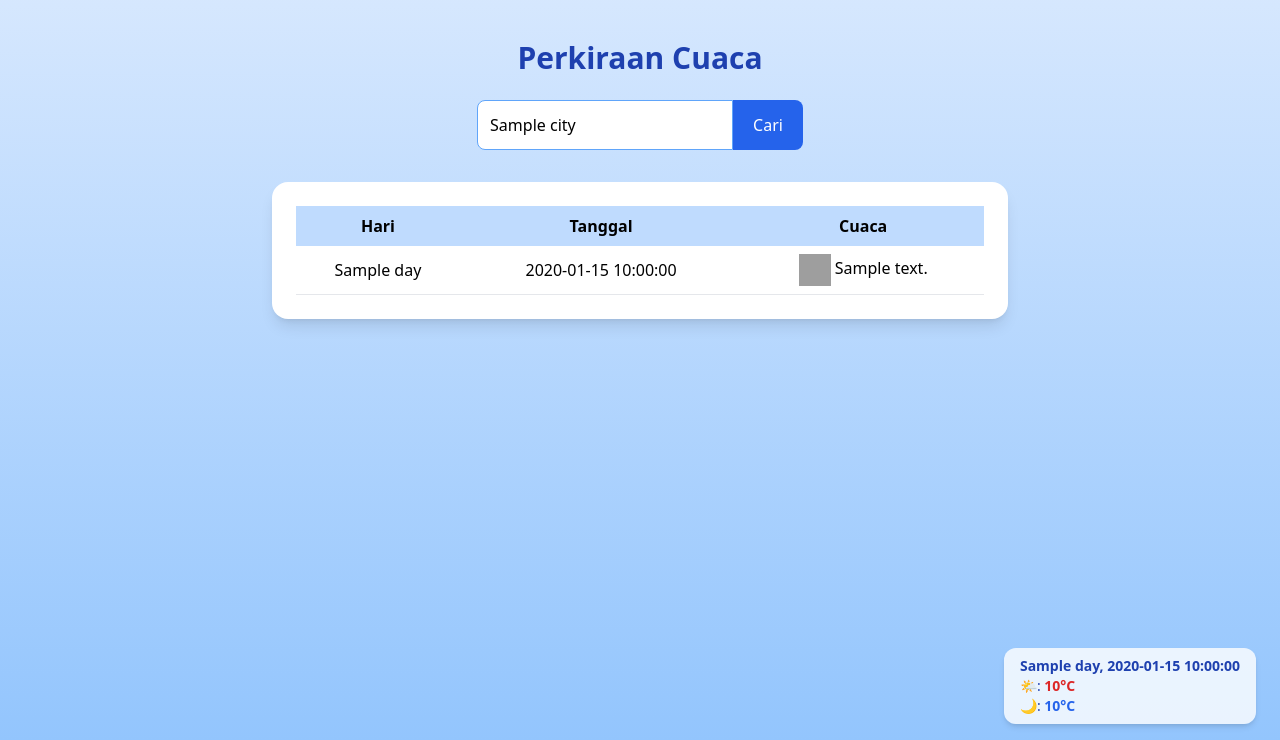
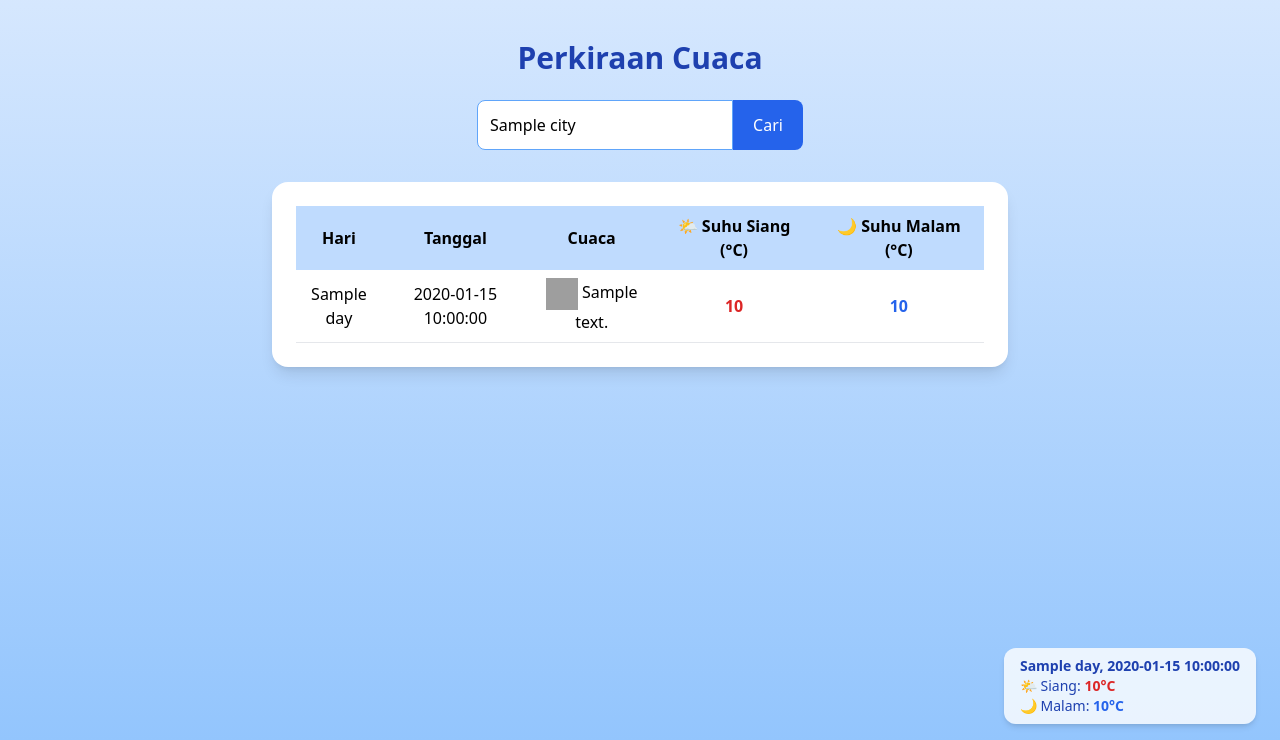
Before and after one commit to ainunnfh/kodland_python, a Flask app: template templates/index.html in a window 1280 px wide. Shown: the part 60-800 px from the top of the page. Run offline with Flask 3, Linux system fonts and the light colour scheme; a user stored in the database is signed in; the template is opened without the code that fills it: most values are stand-ins (such as "Sample title", 1, 10 or a date in 2020); parts of the project's set-up code (start-up, migrations or seed data) failed here and were passed over; some libraries are stand-ins or nearby versions; grey boxes are pictures that could not be loaded.

Commit message:
fix index

```diff
--- a/templates/index.html
+++ b/templates/index.html
@@ -3,20 +3,26 @@
   <head>
     <meta charset="UTF-8" />
     <meta name="viewport" content="width=device-width, initial-scale=1.0" />
-    <title>home</title>
+    <title>Perkiraan Cuaca</title>
     <script src="https://cdn.tailwindcss.com"></script>
   </head>
   <body
     class="bg-gradient-to-b from-blue-100 to-blue-300 min-h-screen relative"
   >
-    {% include 'header.html' %}
+    <!-- Header -->
+    {% include 'header.html' %} {% if session.get('user') %}
+    {% endif %}
 
+    <!-- Flash Message -->
     {% with messages = get_flashed_messages(with_categories=true) %} {% if
     messages %}
-    <div id="flash-messages" class="flex justify-center mt-4">
+    <div
+      id="flash-container"
+      class="fixed bottom-6 left-1/2 transform -translate-x-1/2 z-50"
+    >
       {% for category, message in messages %}
       <div
-        class="flash-message mb-4 text-center text-sm p-2 px-4 rounded-lg shadow-md transition-opacity duration-700 {% if category == 'success' %}bg-green-100 text-green-700 border border-green-400 {% else %}bg-red-100 text-red-700 border border-red-400{% endif %}"
+        class="flash-message mb-3 px-6 py-3 rounded-lg text-sm shadow-md text-center {% if category == 'success' %} bg-green-500 text-white {% else %} bg-red-500 text-white {% endif %}"
       >
         {{ message }}
       </div>
@@ -24,41 +30,23 @@
     </div>
 
     <script>
-      // Pesan hilang otomatis setelah 3 detik
       setTimeout(() => {
-        document.querySelectorAll(".flash-message").forEach((el) => {
-          el.classList.add("opacity-0"); // fade out
-          setTimeout(() => el.remove(), 700); // hapus setelah animasi
+        document.querySelectorAll(".flash-message").forEach((msg) => {
+          msg.style.opacity = "0";
+          msg.style.transition = "opacity 0.6s ease";
+          setTimeout(() => msg.remove(), 600);
         });
       }, 3000);
     </script>
-    {% endif %} {% endwith %} {% if weather_data %}
-    <div
-      class="absolute bottom-4 right-6 bg-white bg-opacity-80 shadow-md rounded-xl px-4 py-2 text-sm text-blue-800 items-center"
-    >
-      <p class="font-semibold">
-        {{ weather_data[0].day }}, {{ weather_data[0].date }}
-      </p>
-      <p>
-        🌤️:
-        <span class="text-red-600 font-semibold"
-          >{{ weather_data[0].day_temp }}°C</span
-        >
-      </p>
-      <p>
-        🌙:
-        <span class="text-blue-600 font-semibold"
-          >{{ weather_data[0].night_temp }}°C</span
-        >
-      </p>
-    </div>
-    {% endif %}
+    {% endif %} {% endwith %}
 
+    <!-- Konten Utama -->
     <div class="max-w-3xl mx-auto py-10 px-4">
       <h1 class="text-3xl font-bold text-center text-blue-800 mb-6">
         Perkiraan Cuaca
       </h1>
 
+      <!-- Form Pencarian Kota -->
       <form method="POST" class="flex justify-center mb-8">
         <input
           type="text"
@@ -69,12 +57,13 @@
         />
         <button
           type="submit"
-          class="bg-blue-600 text-white px-5 py-3 rounded-r-lg hover:bg-blue-700"
+          class="bg-blue-600 text-white px-5 py-3 rounded-r-lg hover:bg-blue-700 transition"
         >
           Cari
         </button>
       </form>
 
+      <!-- Tabel Cuaca -->
       {% if weather_data %}
       <div class="bg-white p-6 rounded-2xl shadow-lg">
         <table class="w-full text-center border-collapse">
@@ -83,12 +72,14 @@
               <th class="py-2 px-3">Hari</th>
               <th class="py-2 px-3">Tanggal</th>
               <th class="py-2 px-3">Cuaca</th>
+              <th class="py-2 px-3">🌤️ Suhu Siang (°C)</th>
+              <th class="py-2 px-3">🌙 Suhu Malam (°C)</th>
             </tr>
           </thead>
           <tbody>
             {% for day in weather_data %}
             <tr class="border-b hover:bg-blue-50">
-              <td class="py-3">{{ day.day }}</td>
+              <td class="py-3 font-medium">{{ day.day }}</td>
               <td>{{ day.date }}</td>
               <td>
                 <img
@@ -98,17 +89,42 @@
                 />
                 {{ day.description }}
               </td>
+              <td class="text-red-600 font-semibold">{{ day.day_temp }}</td>
+              <td class="text-blue-600 font-semibold">{{ day.night_temp }}</td>
             </tr>
             {% endfor %}
           </tbody>
         </table>
       </div>
       {% elif city %}
-      <p class="text-center text-red-600 font-semibold">
+      <p class="text-center text-red-600 font-semibold mt-4">
         Kota "{{ city }}" tidak ditemukan 😢
       </p>
       {% endif %}
     </div>
+
+    <!-- Cuaca hari ini -->
+    {% if weather_data %}
+    <div
+      class="absolute bottom-4 right-6 bg-white bg-opacity-80 shadow-md rounded-xl px-4 py-2 text-sm text-blue-800"
+    >
+      <p class="font-semibold">
+        {{ weather_data[0].day }}, {{ weather_data[0].date }}
+      </p>
+      <p>
+        🌤️ Siang:
+        <span class="text-red-600 font-semibold"
+          >{{ weather_data[0].day_temp }}°C</span
+        >
+      </p>
+      <p>
+        🌙 Malam:
+        <span class="text-blue-600 font-semibold"
+          >{{ weather_data[0].night_temp }}°C</span
+        >
+      </p>
+    </div>
+    {% endif %}
+
   </body>
-
 </html>
```
